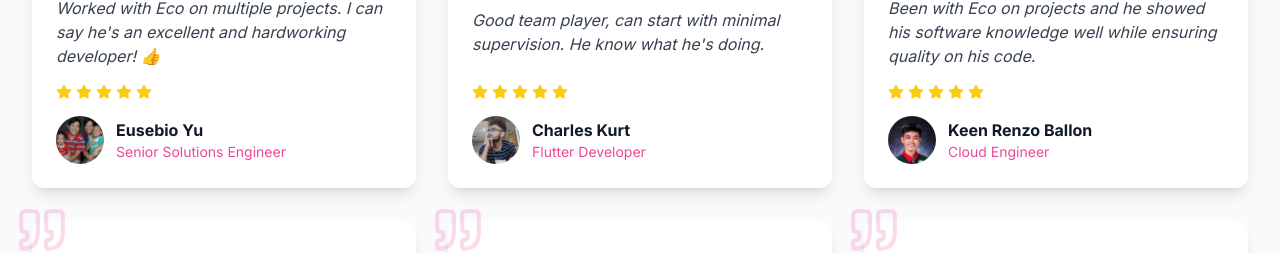
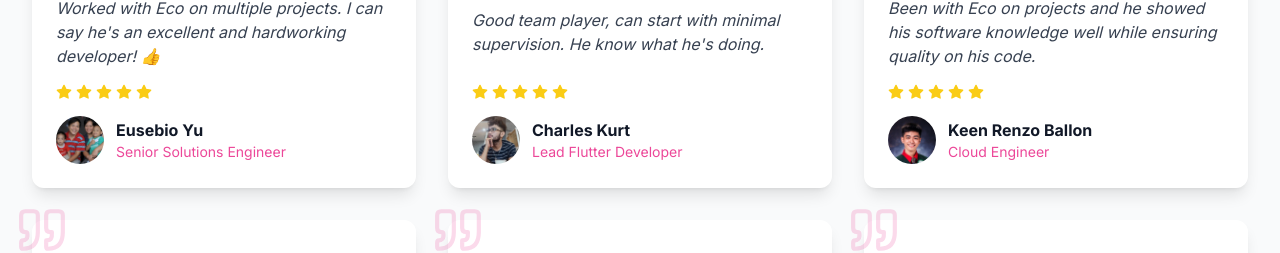
Before and after one commit to ecoknows/jerico.dev, a React (Vite) app: page / in a window 1280 px wide. Shown: the part 1724-1977 px from the top of the page. Built offline with nearby package versions, Linux system fonts and the light colour scheme.

Commit message:
Update charles position

```diff
--- a/src/components/sections/Testimonials.tsx
+++ b/src/components/sections/Testimonials.tsx
@@ -11,7 +11,7 @@ const testimonials = [
   {
     quote: "Good team player, can start with minimal supervision. He know what he's doing.",
     name: "Charles Kurt",
-    position: "Flutter Developer",
+    position: "Lead Flutter Developer",
     image: "charles.jfif"
   },
   {
```
